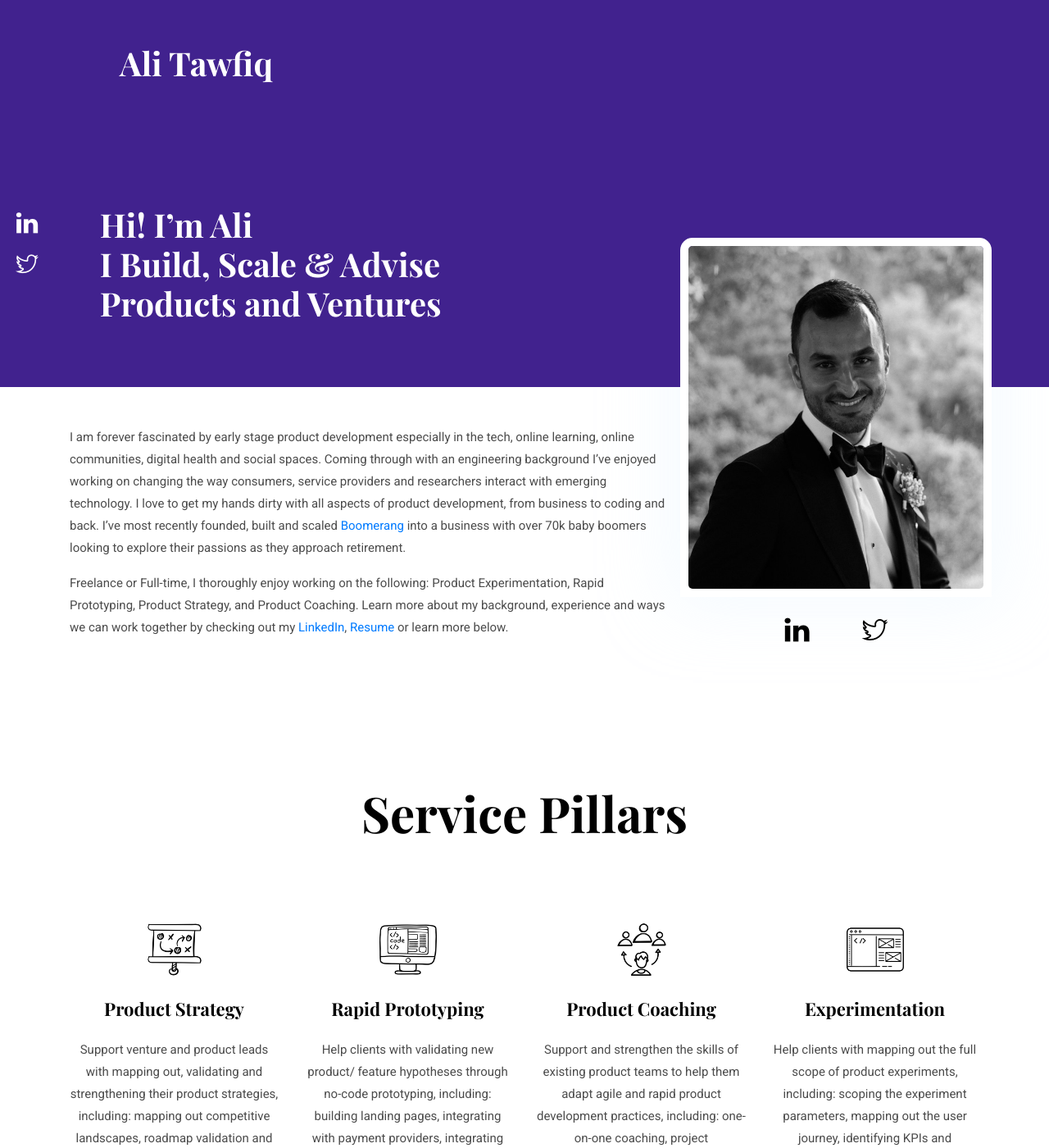
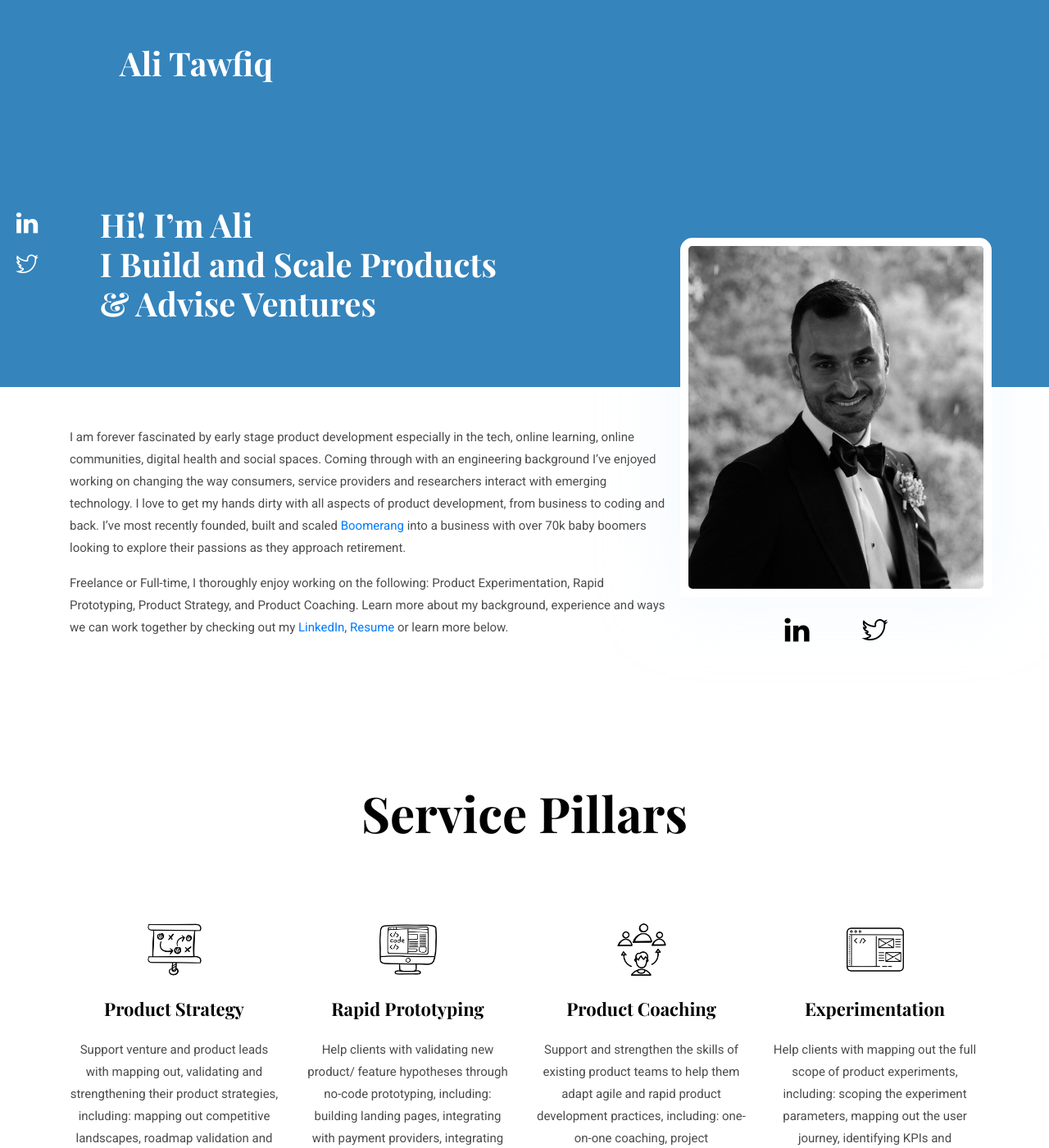
Before and after one commit to atawfiq/ALITAWFIQCOM, a Jekyll site: the page built from _pages/about.md, in a window 1280 px wide and 1400 px high. Shown: the whole window at 82% size. Built offline with Jekyll 4.4.1, drawn with Linux system fonts in a browser that asks for light colours.

Commit message:
update: color, resume version, & title

```diff
--- a/_includes/footer.html
+++ b/_includes/footer.html
@@ -9,7 +9,7 @@
         <div class="col-md-4">
           <h5 class="text-light">Resume</h5>
           <p class="text-white paragraph-lg font-secondary">
-            <a href="/downloads/Ali_Tawfiq_Resume_0122.pdf" class="text-white" target="_blank">Download Resume</a>
+            <a href="/downloads/Ali_Tawfiq_Resume_0222.pdf" class="text-white" target="_blank">Download Resume</a>
           </p>
         </div>
         <div class="col-md-4">
--- a/_layouts/about.html
+++ b/_layouts/about.html
@@ -18,7 +18,7 @@
         </ul>
       </div>
       <div class="col-11">
-        <h3 class="text-white font-tertiary">Hi! I’m Ali <br> I Build, Scale & Advise <br> Products and Ventures</h2>
+        <h3 class="text-white font-tertiary">Hi! I’m Ali <br> I Build and Scale Products<br> & Advise Ventures</h2>
         </div>
       </div>
     </div>
--- a/_pages/about.md
+++ b/_pages/about.md
@@ -10,4 +10,4 @@
 
 I am forever fascinated by early stage product development especially in the tech, online learning, online communities, digital health and social spaces. Coming through with an engineering background I’ve enjoyed working on changing the way consumers, service providers and researchers interact with emerging technology. I love to get my hands dirty with all aspects of product development, from business to coding and back. I've most recently founded, built and scaled <a href="https://www.goboomerang.com" target="_blank">Boomerang</a> into a business with over 70k baby boomers looking to explore their passions as they approach retirement.
 
-Freelance or Full-time, I thoroughly enjoy working on the following: Product Experimentation, Rapid Prototyping, Product Strategy, and Product Coaching. Learn more about my background, experience and ways we can work together by checking out my <a href="https://www.linkedin.com/in/atawfiq/" target="_blank">LinkedIn</a>, <a href="/downloads/Ali_Tawfiq_Resume_0122.pdf" target="_blank">Resume</a> or learn more below.
+Freelance or Full-time, I thoroughly enjoy working on the following: Product Experimentation, Rapid Prototyping, Product Strategy, and Product Coaching. Learn more about my background, experience and ways we can work together by checking out my <a href="https://www.linkedin.com/in/atawfiq/" target="_blank">LinkedIn</a>, <a href="/downloads/Ali_Tawfiq_Resume_0222.pdf" target="_blank">Resume</a> or learn more below.
--- a/assets/scss/_variables.scss
+++ b/assets/scss/_variables.scss
@@ -1,5 +1,5 @@
 // Color Variables
-$primary-color: #41228e;
+$primary-color: #3584BC;
 $secondary-color: #2bfdff;
 $text-color: #4c4c4c;
 $text-color-dark: #000;
```
Also changed, not shown: Gemfile.lock, 1 other file.
